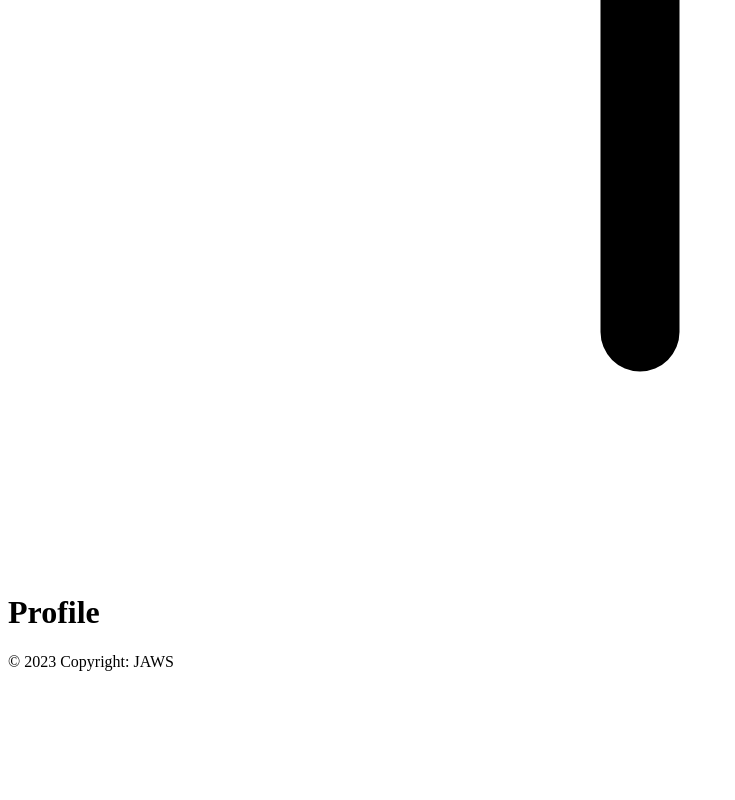
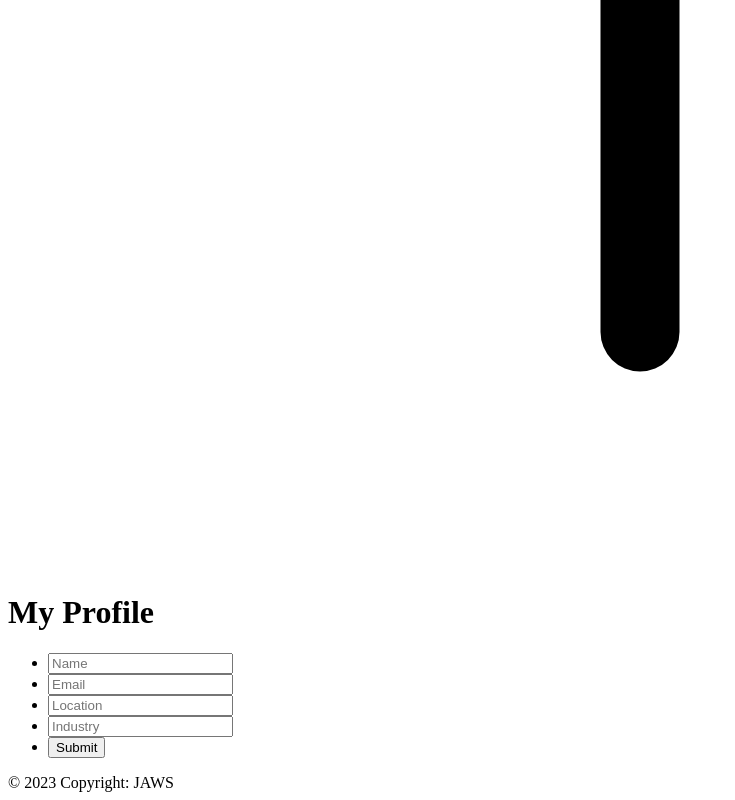
Before and after one commit to Wenjing2023/JobShark, a Next.js app: page /profile in a window 1280 px wide. Shown: the part 3421-4221 px from the top of the page, without its empty margins (0-735 px from the left). Before the commit the page ends 4100 px from the top, so only its background shows below. Built offline with nearby package versions, Linux system fonts and the light colour scheme.

Commit message:
basic profile page added

```diff
--- a/pages/profile.tsx
+++ b/pages/profile.tsx
@@ -1,14 +1,47 @@
 import PageTemplate from "@/components/templates/pagetemplate";
 import Link from "next/link";
+import TextInput from "@/components/atoms/textinput";
+import Button from "@/components/atoms/button";
 
 
 const profile: React.FC = () => {
     return (
-        <>
         <PageTemplate>
-        <h1>Profile</h1>
+        <div className="w-full max-w-md px-2 py-16 sm:px-0 mx-auto">
+
+        <h1>My Profile</h1>
+        <ul>
+            <li>
+        <TextInput
+        className="bg-jaws-blue p-2 text-jaws-white rounded-lg hover:bg-jaws-light-blue"
+        placeholder="Name"
+      />
+      </li>
+      <li>
+        <TextInput
+        className="bg-jaws-blue p-2 text-jaws-white rounded-lg hover:bg-jaws-light-blue"
+        placeholder="Email"
+      />
+      </li>
+      <li>
+        <TextInput
+        className="bg-jaws-blue p-2 text-jaws-white rounded-lg hover:bg-jaws-light-blue"
+        placeholder="Location"
+      />
+      </li>
+      <li>
+        <TextInput
+        className="bg-jaws-blue p-2 text-jaws-white rounded-lg hover:bg-jaws-light-blue"
+        placeholder="Industry"
+      />
+      </li>
+        <li>
+        <Button buttonText="Submit"/>
+        </li>
+        </ul>
+        </div>
         </PageTemplate>
-        </>
+
     );
 }
 
```
Also changed, not shown: components/molecules/tab.tsx (deleted, +0 -12 lines).
